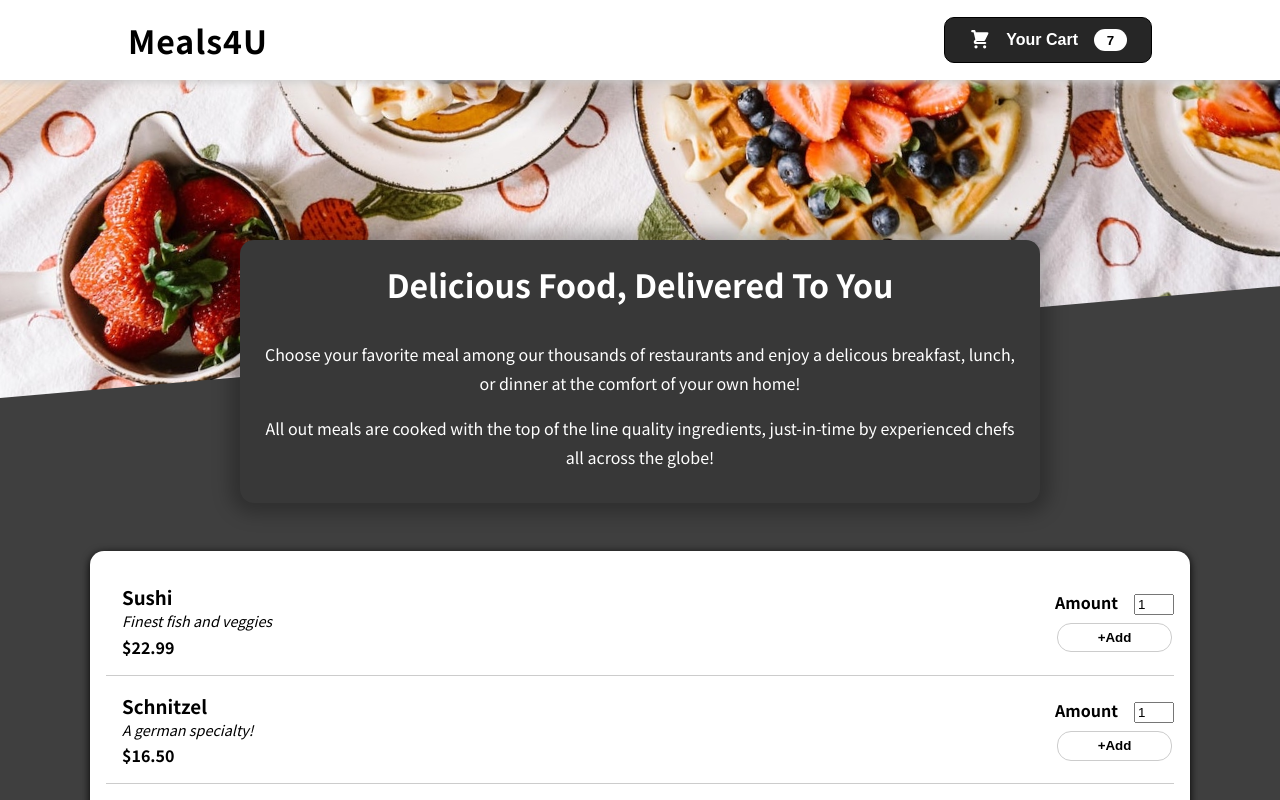
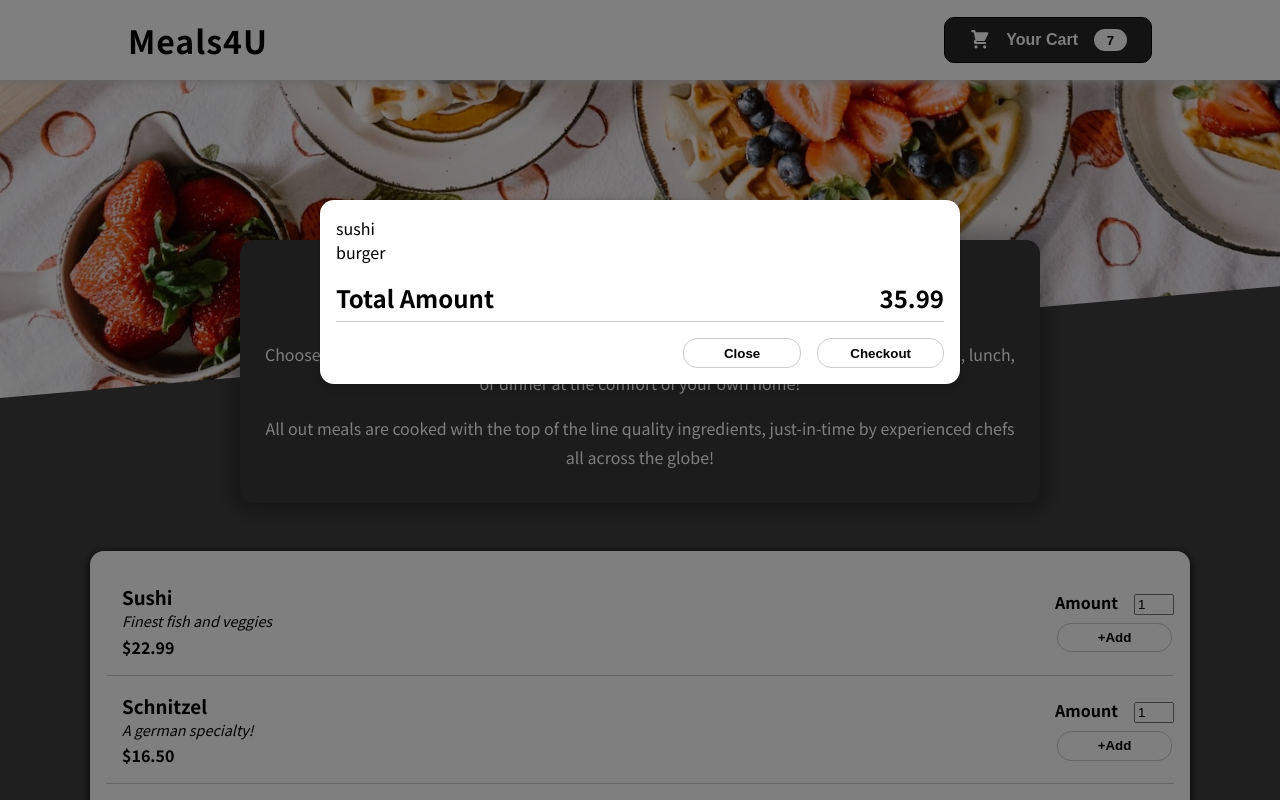
Before and after one commit to michael-j-rubenstein/react-food-order-app, a React (Create React App) app: page / in a window 1280 px wide. Shown: the top 800 px of the page. Built offline with nearby package versions, Linux system fonts and the light colour scheme.

Commit message:
Added and finished Cart component design

```diff
--- a/public/index.html
+++ b/public/index.html
@@ -28,6 +28,7 @@
   </head>
   <body>
     <noscript>You need to enable JavaScript to run this app.</noscript>
+    <div id="overlays"></div>
     <div id="root"></div>
     <!--
       This HTML file is a template.
--- a/src/App.js
+++ b/src/App.js
@@ -1,9 +1,14 @@
+import { useState } from "react";
 import Header from "./components/Layout/Header";
 import Meals from "./components/Meals/Meals";
+import Cart from "./components/Cart/Cart";
 
 function App() {
+  const [showCart, setShowCart] = useState(false);
+
   return (
     <>
+      <Cart />
       <Header></Header>
       <main>
         <Meals />
--- /dev/null
+++ b/src/components/Cart/Cart.js
@@ -0,0 +1,31 @@
+import Button from "../UI/Button";
+import Modal from "../UI/Modal";
+import styles from "./Cart.module.css";
+
+const Cart = (props) => {
+  const cartItems = (
+    <ul className={styles["cart-item"]}>
+      {[
+        { id: "c1", name: "sushi", amount: 2, price: 12.99 },
+        { id: "c2", name: "burger", amount: 1, price: 15.99 },
+      ].map((item) => (
+        <li key={item.id}>{item.name}</li>
+      ))}
+    </ul>
+  );
+  return (
+    <Modal>
+      {cartItems}
+      <div className={styles.total}>
+        <span>Total Amount</span>
+        <span>35.99</span>
+      </div>
+      <div className={styles.buttons}>
+        <Button className={styles["button--alt"]}>Close</Button>
+        <Button className={styles.button}>Checkout</Button>
+      </div>
+    </Modal>
+  );
+};
+
+export default Cart;
--- /dev/null
+++ b/src/components/Cart/Cart.module.css
@@ -0,0 +1,29 @@
+
+ul {
+    list-style: none;
+    margin: 0 0 1rem;
+    padding: 0;
+}
+
+.total {
+    display: flex;
+    justify-content: space-between;
+    font-size: 1.5rem;
+    font-weight: bold;
+    margin-bottom: 1rem;
+    padding-bottom: 0.4rem;
+    border-bottom: 1px solid #ccc;
+}
+
+.buttons {
+    display: flex;
+    justify-content: flex-end;
+}
+
+.button--alt {
+    margin-right: 1rem;
+}
+
+.button {
+    padding: 0.4rem 2rem;
+}
--- a/src/components/UI/Button.js
+++ b/src/components/UI/Button.js
@@ -2,7 +2,10 @@
 
 const Button = (props) => {
   return (
-    <button className={styles.button} onClick={props.onClick}>
+    <button
+      className={`${styles.button}  ${props.className}`}
+      onClick={props.onClick}
+    >
       {props.children}
     </button>
   );
--- /dev/null
+++ b/src/components/UI/Modal.js
@@ -0,0 +1,31 @@
+import React from "react";
+import ReactDOM from "react-dom";
+import styles from "./Modal.module.css";
+
+const BackDrop = () => {
+  return <div className={styles.backdrop}></div>;
+};
+
+const ModalOverLay = (props) => {
+  return (
+    <div className={styles.modal}>
+      <div className={styles.content}>{props.children}</div>
+    </div>
+  );
+};
+
+const portalElement = document.getElementById("overlays");
+
+const Modal = (props) => {
+  return (
+    <>
+      {ReactDOM.createPortal(<BackDrop />, portalElement)}
+      {ReactDOM.createPortal(
+        <ModalOverLay>{props.children}</ModalOverLay>,
+        portalElement
+      )}
+    </>
+  );
+};
+
+export default Modal;
--- /dev/null
+++ b/src/components/UI/Modal.module.css
@@ -0,0 +1,40 @@
+.backdrop {
+    position: fixed;
+    left: 0;
+    top: 0;
+    background-color: rgba(0, 0, 0, 0.5);
+    width: 100%;
+    height: 100vh;
+    z-index: 30;
+}
+
+.modal {
+    position: fixed;
+    left: 5%;
+    top: 25vh;
+    background-color: white;
+    z-index: 50;
+    border-radius: 14px;
+    padding: 1rem;
+    width: 90%;
+    box-shadow: 0 2px 8px rgba(0, 0, 0, 0.25);
+    animation: slide-down 300ms ease-out forwards;
+}
+
+@media screen and (min-width: 768px) {
+    .modal {
+        width: 40rem;
+        left: calc(50% - 20rem);
+    }
+}
+
+@keyframes slide-down {
+    from {
+      opacity: 0;
+      transform: translateY(-3rem);
+    }
+    to {
+      opacity: 1;
+      transform: translateY(0);
+    }
+  }
```
Also changed, not shown: 1 other file (tests, documents, lock files or other folders).
